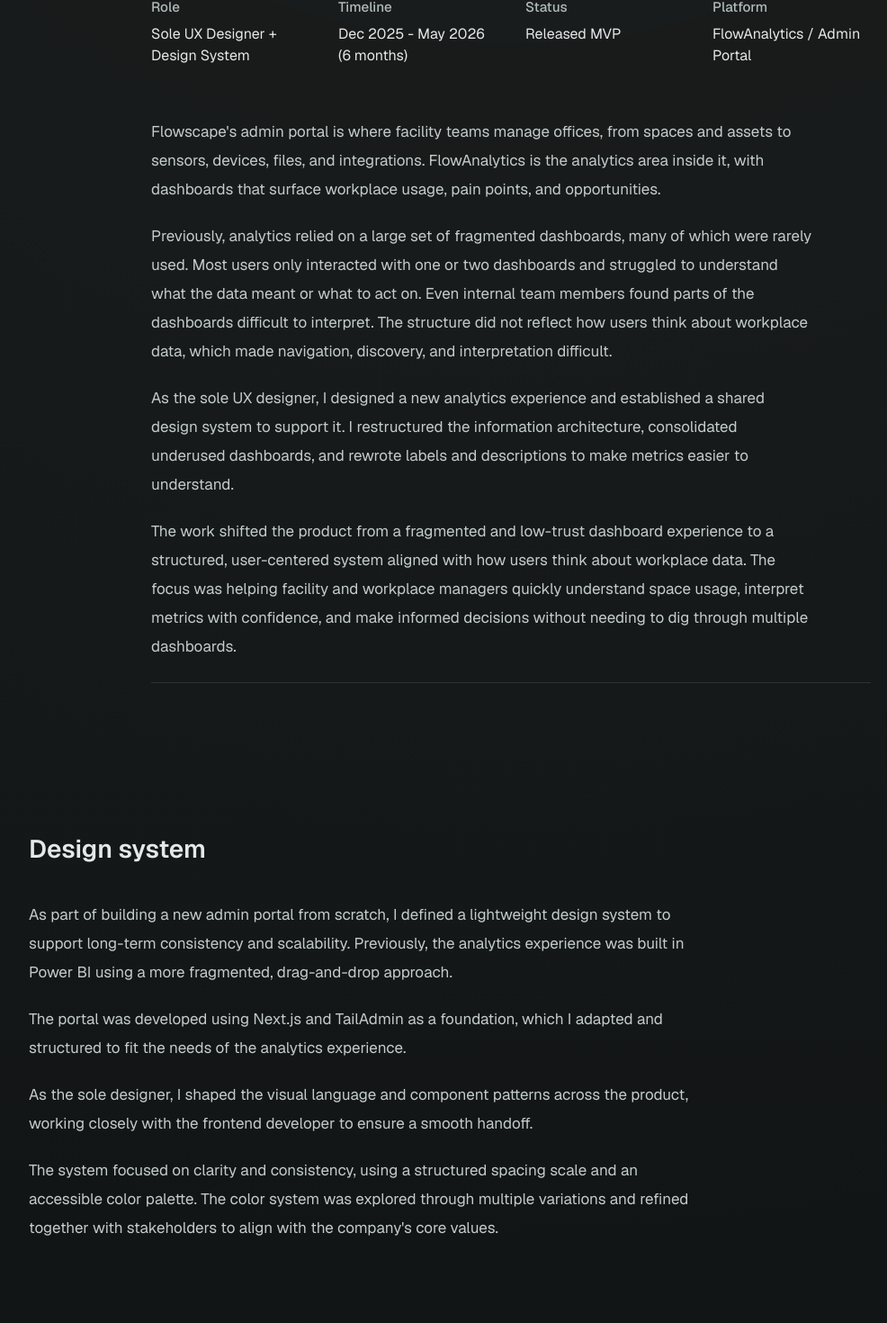
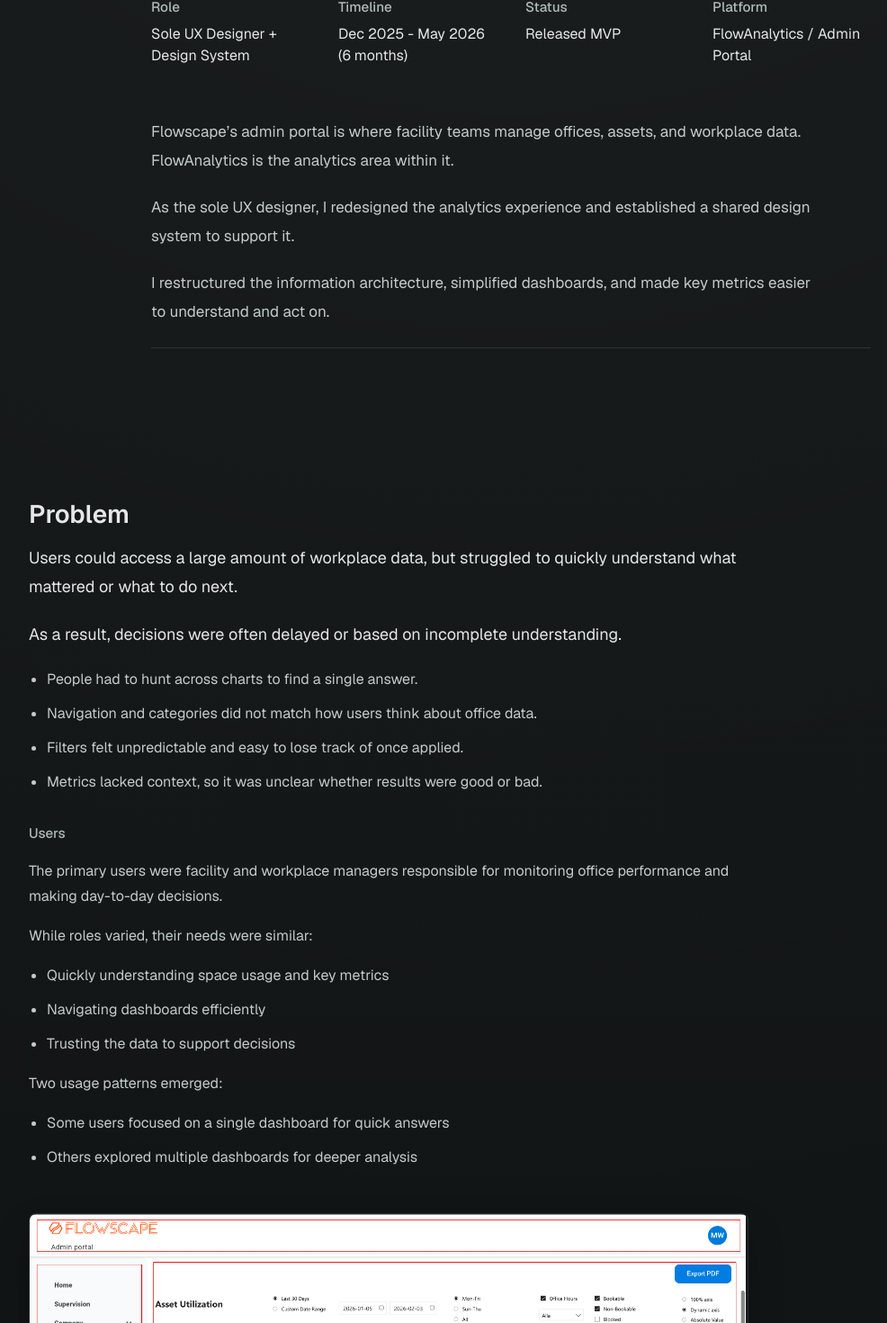
Before and after one commit to marcuswiman97/my-portfolio, a Next.js app: page /flowscape in a window 1280 px wide. Shown: the part 720-2190 px from the top of the page at 90% size, without its empty margins (72-1058 px from the left). Built offline with nearby package versions, Linux system fonts and the light colour scheme.

Commit message:
Update case study layout and content

```diff
--- a/app/flowscape/page.tsx
+++ b/app/flowscape/page.tsx
@@ -57,8 +57,9 @@
     title: "Restructuring the experience",
     image: "/images/flowscape-structure.png",
     alt: "Early layout exploration for restructuring the FlowAnalytics dashboard",
-    caption: "Layout studies focused on a clearer path from overview to detail.",
-    text: "I reorganized and designed 6 dashboards for the MVP in a fast-paced product environment, aligning the experience with how users think about workplace data. Most users relied on just 1-2 dashboards, while many others were unused, unclear, or not trusted, so I restructured the navigation into seven question-led perspectives: Portfolio, Office, Rooms, Department, User, Climate, and Custom dashboards. This made it easier to orient quickly and compare scenarios without scanning a long tab list. I also introduced AI insights and the Custom dashboards concept, placing insights between filters and KPIs so actions surfaced without hiding the data.",
+    caption:
+      "Layout studies focused on a clearer path from overview to detail.",
+    text: `I reorganized and designed 6 dashboards for the MVP, representing roughly half of the product, aligning the experience with how users think about workplace data. I worked closely with stakeholders, including the company founder, a frontend developer, and a backend analytics specialist, to ensure alignment between design, data, and implementation.`,
   },
   {
     title: "Clarifying filter interactions",
@@ -72,8 +73,9 @@
     title: "Improving data visualization",
     image: "/images/flowscape-detail-kpi.png",
     alt: "Redesigned KPI cards with clearer hierarchy in FlowAnalytics",
-    caption: "KPI cards brought the primary value forward with clearer context.",
-    text: "KPI cards were rebuilt to highlight the main value first, with tooltips, targets, trend indicators, and short question prompts to clarify what each metric represents and what \"good\" looks like. Targets were configurable per dashboard through a settings page, based on input from ongoing meetings with customers. For cases where data was missing, I introduced inactive KPI states with a clear call-to-action, guiding users to the settings page to configure the required data. Charts were also simplified with a calmer, more consistent visual style so trends were easier to scan and compare without adding extra cognitive load.",
+    caption:
+      "KPI cards brought the primary value forward with clearer context.",
+    text: 'KPI cards were rebuilt to highlight the main value first, with tooltips, targets, trend indicators, and short question prompts to clarify what each metric represents and what "good" looks like. Targets were configurable per dashboard through a settings page, based on input from ongoing meetings with customers. For cases where data was missing, I introduced inactive KPI states with a clear call-to-action, guiding users to the settings page to configure the required data. Charts were also simplified with a calmer, more consistent visual style so trends were easier to scan and compare without adding extra cognitive load.',
   },
 ];
 
@@ -101,8 +103,8 @@
               className="object-cover"
               sizes="100vw"
             />
-            <div className="absolute inset-0 bg-[linear-gradient(to_right,rgba(0,0,0,0.92)_0%,rgba(0,0,0,0.8)_30%,rgba(0,0,0,0.52)_54%,rgba(0,0,0,0.2)_76%,rgba(0,0,0,0)_100%)]" />
-            <div className="absolute inset-x-0 bottom-0 h-32 bg-[linear-gradient(to_top,rgba(0,0,0,0.68)_0%,rgba(0,0,0,0)_48%)]" />
+            <div className="absolute inset-0 bg-[linear-gradient(to_right,rgba(0,0,0,0.96)_0%,rgba(0,0,0,0.9)_30%,rgba(0,0,0,0.7)_55%,rgba(0,0,0,0.3)_75%,rgba(0,0,0,0)_100%)]" />
+            <div className="absolute inset-0 bg-black/40 sm:bg-transparent" />
 
             <div className="absolute inset-0 z-10 flex items-center">
               <div className="w-full px-6 py-16 sm:px-8 sm:py-20">
@@ -160,82 +162,24 @@
 
             <div className="mt-8 max-w-[46rem] space-y-5 text-[0.97rem] leading-[1.8] text-ink-soft sm:text-[1rem] sm:leading-8 md:mt-10 md:text-[1.0625rem] lg:mt-14">
               <p>
-                Flowscape&apos;s admin portal is where facility teams manage
-                offices, from spaces and assets to sensors, devices, files,
-                and integrations. FlowAnalytics is the analytics area inside
-                it, with dashboards that surface workplace usage, pain points,
-                and opportunities.
+                Flowscape’s admin portal is where facility teams manage offices,
+                assets, and workplace data. FlowAnalytics is the analytics area
+                within it.
               </p>
 
               <p>
-                Previously, analytics relied on a large set of fragmented
-                dashboards, many of which were rarely used. Most users only
-                interacted with one or two dashboards and struggled to
-                understand what the data meant or what to act on. Even
-                internal team members found parts of the dashboards difficult
-                to interpret. The structure did not reflect how users think
-                about workplace data, which made navigation, discovery, and
-                interpretation difficult.
+                As the sole UX designer, I redesigned the analytics experience
+                and established a shared design system to support it.
               </p>
 
               <p>
-                As the sole UX designer, I designed a new analytics experience
-                and established a shared design system to support it. I
-                restructured the information architecture, consolidated
-                underused dashboards, and rewrote labels and descriptions to
-                make metrics easier to understand.
-              </p>
-
-              <p>
-                The work shifted the product from a fragmented and low-trust
-                dashboard experience to a structured, user-centered system
-                aligned with how users think about workplace data. The focus
-                was helping facility and workplace managers quickly understand
-                space usage, interpret metrics with confidence, and make
-                informed decisions without needing to dig through multiple
-                dashboards.
+                I restructured the information architecture, simplified
+                dashboards, and made key metrics easier to understand and act
+                on.
               </p>
             </div>
 
             <div className="mt-6 h-px w-full bg-[rgba(230,232,232,0.12)]" />
-          </div>
-        </section>
-
-        <section className="pt-16 pb-12 sm:pt-18 sm:pb-14 md:pt-20 md:pb-16 lg:pt-24 lg:pb-18">
-          <div className="max-w-[50rem]">
-            <h2 className="text-balance text-[1.45rem] font-semibold leading-[1.16] text-foreground sm:text-[1.6rem] md:text-[1.75rem]">
-              Design system
-            </h2>
-
-            <div className="mt-8 max-w-[46rem] space-y-5 text-[0.97rem] leading-[1.8] text-ink-soft sm:text-[1rem] sm:leading-8 md:mt-10 md:text-[1.0625rem]">
-              <p>
-                As part of building a new admin portal from scratch, I defined
-                a lightweight design system to support long-term consistency
-                and scalability. Previously, the analytics experience was
-                built in Power BI using a more fragmented, drag-and-drop
-                approach.
-              </p>
-
-              <p>
-                The portal was developed using Next.js and TailAdmin as a
-                foundation, which I adapted and structured to fit the needs of
-                the analytics experience.
-              </p>
-
-              <p>
-                As the sole designer, I shaped the visual language and
-                component patterns across the product, working closely with the
-                frontend developer to ensure a smooth handoff.
-              </p>
-
-              <p>
-                The system focused on clarity and consistency, using a
-                structured spacing scale and an accessible color palette. The
-                color system was explored through multiple variations and
-                refined together with stakeholders to align with the
-                company&apos;s core values.
-              </p>
-            </div>
           </div>
         </section>
 
@@ -246,9 +190,8 @@
             </h2>
 
             <p className="mb-5 max-w-[50rem] text-[16px] leading-[1.8] text-foreground sm:text-[17px] md:text-[18px]">
-              Users could access a large amount of workplace data, but
-              struggled to quickly understand what mattered or what to do
-              next.
+              Users could access a large amount of workplace data, but struggled
+              to quickly understand what mattered or what to do next.
             </p>
 
             <p className="mb-5 max-w-[50rem] text-[16px] leading-[1.8] text-foreground sm:text-[17px] md:text-[18px]">
@@ -263,9 +206,7 @@
             </ul>
 
             <div className="mt-8 max-w-[50rem]">
-              <p className="text-[0.95rem] font-medium text-muted">
-                Users
-              </p>
+              <p className="text-[0.95rem] font-medium text-muted">Users</p>
 
               <p className="mt-4 text-[15px] leading-[1.75] text-ink-soft md:text-[16px]">
                 The primary users were facility and workplace managers
@@ -278,15 +219,9 @@
               </p>
 
               <ul className="mt-4 list-disc space-y-2.5 pl-5 text-[15px] leading-[1.75] text-ink-soft md:text-[16px]">
-                <li>
-                  Quickly understanding space usage and key metrics
-                </li>
-                <li>
-                  Navigating dashboards efficiently
-                </li>
-                <li>
-                  Trusting the data to support decisions
-                </li>
+                <li>Quickly understanding space usage and key metrics</li>
+                <li>Navigating dashboards efficiently</li>
+                <li>Trusting the data to support decisions</li>
               </ul>
 
               <p className="mt-4 text-[15px] leading-[1.75] text-ink-soft md:text-[16px]">
@@ -294,10 +229,10 @@
               </p>
 
               <ul className="mt-4 list-disc space-y-2.5 pl-5 text-[15px] leading-[1.75] text-ink-soft md:text-[16px]">
-                <li>Some users focused on a single dashboard for quick answers</li>
                 <li>
-                  Others explored multiple dashboards for deeper analysis
+                  Some users focused on a single dashboard for quick answers
                 </li>
+                <li>Others explored multiple dashboards for deeper analysis</li>
               </ul>
             </div>
 
@@ -317,6 +252,48 @@
               </figcaption>
             </figure>
           </div>
+        </section>
+
+        <section className="pt-16 pb-12 sm:pt-18 sm:pb-14 md:pt-20 md:pb-16 lg:pt-24 lg:pb-18">
+          <div className="max-w-[50rem]">
+            <h2 className="text-balance text-[1.45rem] font-semibold leading-[1.16] text-foreground sm:text-[1.6rem] md:text-[1.75rem]">
+              Design system
+            </h2>
+
+            <div className="mt-8 max-w-[46rem] space-y-5 text-[0.97rem] leading-[1.8] text-ink-soft sm:text-[1rem] sm:leading-8 md:mt-10 md:text-[1.0625rem]">
+              <p>
+                As part of building a new admin portal from scratch, I defined a
+                lightweight design system to support long-term consistency and
+                scalability. Previously, the analytics experience was built in
+                Power BI using a more fragmented, drag-and-drop approach.
+              </p>
+
+              <p>
+                The portal was developed using Next.js and TailAdmin as a
+                foundation, which I adapted and structured to fit the needs of
+                the analytics experience.
+              </p>
+
+              <p>
+                As the sole designer, I shaped the visual language and component
+                patterns across the product, working closely with the frontend
+                developer to ensure a smooth handoff.
+              </p>
+
+              <p>
+                The system focused on clarity and consistency, using a
+                structured spacing scale and an accessible color palette. The
+                color system was explored through multiple variations and
+                refined together with stakeholders to align with the
+                company&apos;s core values.
+              </p>
+            </div>
+          </div>
+          <img
+            src="/images/flowscape-desingsystem.png"
+            alt="Flowscape design system overview"
+            className="mt-8 mb-12 w-full max-w-[47rem] rounded-2xl border border-white/20 object-contain"
+          />
         </section>
 
         <section className="pt-16 pb-12 sm:pt-18 sm:pb-14 md:pt-20 md:pb-16 lg:pt-24 lg:pb-18">
@@ -478,14 +455,14 @@
         </section>
 
         <figure className="pt-16 pb-12 sm:pt-18 sm:pb-14 md:pt-20 md:pb-16 lg:pt-24 lg:pb-18">
-          <div className="relative max-w-[1100px] overflow-hidden rounded-[0.55rem] border border-[rgba(43,52,52,0.92)] shadow-[0_24px_54px_rgba(0,0,0,0.24)]">
+          <div className="relative max-w-[47rem] overflow-hidden rounded-[0.55rem] border border-[rgba(43,52,52,0.92)] shadow-[0_24px_54px_rgba(0,0,0,0.24)]">
             <Image
               src="/dashboard.png?v=2"
               alt="Flowscape dashboard overview"
               width={1536}
               height={1024}
               className="h-auto w-full"
-              sizes="(max-width: 640px) calc(100vw - 2rem), (max-width: 1024px) calc(100vw - 4rem), 1100px"
+              sizes="(max-width: 640px) calc(100vw - 2rem), (max-width: 1024px) calc(100vw - 4rem), 47rem"
             />
           </div>
           <figcaption className="mt-4 max-w-[38rem] text-[0.9rem] leading-6 text-muted">
@@ -501,10 +478,9 @@
             </h2>
 
             <p className="mt-8 max-w-[44rem] text-[0.97rem] leading-[1.8] text-ink-soft sm:text-[1rem] sm:leading-8 md:mt-10 md:text-[1.0625rem]">
-              The MVP made the analytics experience easier to scan,
-              understand, and act on. Users could find key metrics faster,
-              interpret data in context, and follow changes without
-              second-guessing.
+              The MVP transformed a fragmented and hard-to-navigate analytics
+              experience into a structured system where users could quickly
+              understand what mattered and take action with confidence.
             </p>
 
             <p className="mt-8 max-w-[44rem] text-[0.97rem] leading-[1.8] text-ink-soft sm:text-[1rem] sm:leading-8 md:mt-10 md:text-[1.0625rem]">
@@ -519,8 +495,8 @@
             </p>
 
             <p className="mt-8 max-w-[44rem] text-[0.97rem] leading-[1.8] text-ink-soft sm:text-[1rem] sm:leading-8 md:mt-10 md:text-[1.0625rem]">
-              The project was delivered in a fast-paced environment, applying
-              an MVP mindset to prioritize and deliver value early.
+              The project was delivered in a fast-paced environment, applying an
+              MVP mindset to prioritize and deliver value early.
             </p>
 
             <ul className="mt-8 max-w-[44rem] space-y-4 text-[0.97rem] leading-[1.8] text-ink-soft sm:mt-9 sm:text-[1rem] sm:leading-8">
```
Also changed, not shown: app/projekt-vita/page.tsx (+20 -20 lines), app/sxc/page.tsx (+14 -14 lines), public/images/flowscape-desingsystem.png (added). Lines whose indentation alone changed are shown as unchanged.
